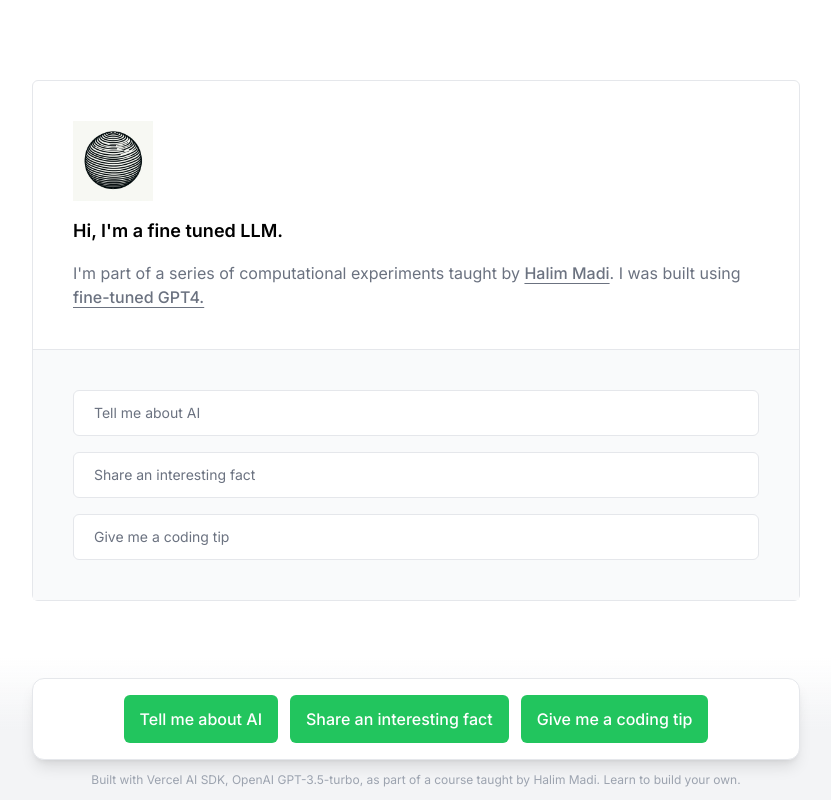
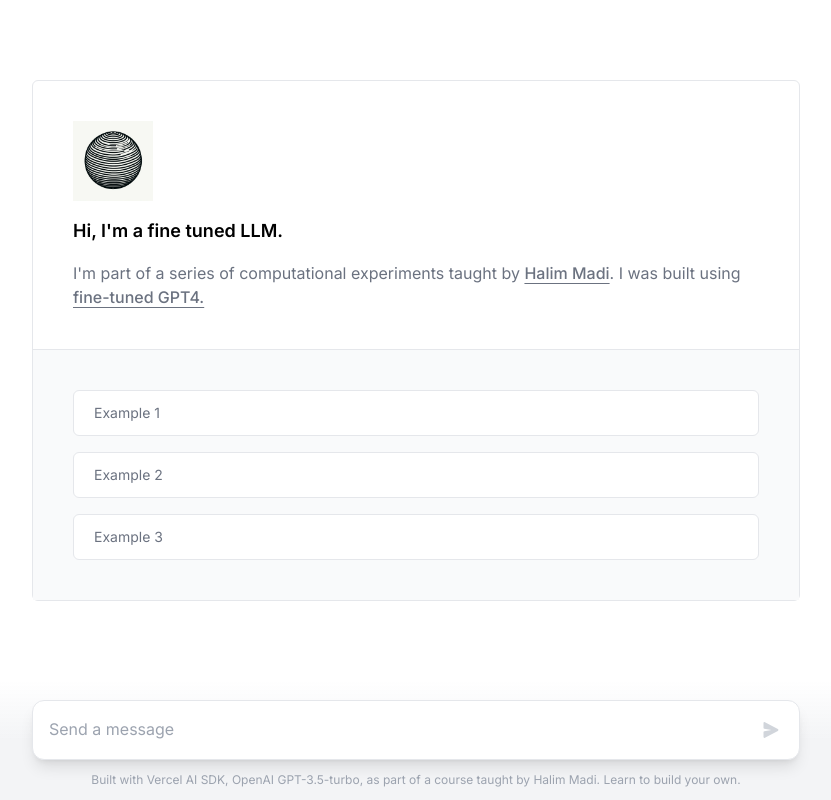
Before and after one commit to madihg/this-living-algorithm, a Next.js app: page / in a window 1280 px wide. Shown: the whole page, without its empty margins (224-1055 px from the left). Built offline with nearby package versions, Linux system fonts and the light colour scheme.

Commit message:
return to original

```diff
--- a/app/page.tsx
+++ b/app/page.tsx
@@ -10,17 +10,20 @@
   SendIcon,
   UserIcon,
 } from "./icons";
+import Textarea from "react-textarea-autosize";
 import Image from "next/image";
 
-// Define the button options
-const buttonOptions = [
-  "Tell me about AI",
-  "Share an interesting fact",
-  "Give me a coding tip",
+const examples = [
+  "Example 1",
+  "Example 2",
+  "Example 3",
 ];
 
 export default function Chat() {
-  const { messages, setInput, handleSubmit, isLoading } = useChat({
+  const formRef = useRef<HTMLFormElement>(null);
+  const inputRef = useRef<HTMLTextAreaElement>(null);
+
+  const { messages, input, setInput, handleSubmit, isLoading } = useChat({
     onResponse: (response) => {
       if (response.status === 429) {
         window.alert("You have reached your request limit for the day.");
@@ -29,12 +32,7 @@
     },
   });
 
-  // Function to handle button clicks
-  const handleButtonClick = (option) => {
-    setInput(option);
-    // Submit the form with the selected option
-    handleSubmit(new Event('submit', { cancelable: true, bubbles: true }));
-  };
+  const disabled = isLoading || input.length === 0;
 
   return (
     <main className="flex flex-col items-center justify-between pb-40">
@@ -108,42 +106,66 @@
             </p>
           </div>
           <div className="flex flex-col space-y-4 border-t border-gray-200 bg-gray-50 p-7 sm:p-10">
-            {buttonOptions.map((option, i) => (
+            {examples.map((example, i) => (
               <button
                 key={i}
                 className="rounded-md border border-gray-200 bg-white px-5 py-3 text-left text-sm text-gray-500 transition-all duration-75 hover:border-black hover:text-gray-700 active:bg-gray-50"
                 onClick={() => {
-                  setInput(option);
-                  handleButtonClick(option);
+                  setInput(example);
+                  inputRef.current?.focus();
                 }}
               >
-                {option}
+                {example}
               </button>
             ))}
           </div>
         </div>
       )}
       <div className="fixed bottom-0 flex w-full flex-col items-center space-y-3 bg-gradient-to-b from-transparent via-gray-100 to-gray-100 p-5 pb-3 sm:px-0">
-        {/* Replaced text input with buttons */}
-        <div className="w-full max-w-screen-md rounded-xl border border-gray-200 bg-white px-4 py-4 shadow-lg">
-          <div className="flex flex-wrap gap-3 justify-center">
-            {buttonOptions.map((option, i) => (
-              <button
-                key={i}
+        <form
+          ref={formRef}
+          onSubmit={handleSubmit}
+          className="relative w-full max-w-screen-md rounded-xl border border-gray-200 bg-white px-4 pb-2 pt-3 shadow-lg sm:pb-3 sm:pt-4"
+        >
+          <Textarea
+            ref={inputRef}
+            tabIndex={0}
+            required
+            rows={1}
+            autoFocus
+            placeholder="Send a message"
+            value={input}
+            onChange={(e) => setInput(e.target.value)}
+            onKeyDown={(e) => {
+              if (e.key === "Enter" && !e.shiftKey) {
+                formRef.current?.requestSubmit();
+                e.preventDefault();
+              }
+            }}
+            spellCheck={false}
+            className="w-full pr-10 focus:outline-none"
+          />
+          <button
+            className={clsx(
+              "absolute inset-y-0 right-3 my-auto flex h-8 w-8 items-center justify-center rounded-md transition-all",
+              disabled
+                ? "cursor-not-allowed bg-white"
+                : "bg-green-500 hover:bg-green-600",
+            )}
+            disabled={disabled}
+          >
+            {isLoading ? (
+              <LoadingCircle />
+            ) : (
+              <SendIcon
                 className={clsx(
-                  "px-4 py-3 rounded-md font-medium transition-all",
-                  isLoading
-                    ? "cursor-not-allowed bg-gray-100 text-gray-400"
-                    : "bg-green-500 text-white hover:bg-green-600",
+                  "h-4 w-4",
+                  input.length === 0 ? "text-gray-300" : "text-white",
                 )}
-                onClick={() => handleButtonClick(option)}
-                disabled={isLoading}
-              >
-                {option}
-              </button>
-            ))}
-          </div>
-        </div>
+              />
+            )}
+          </button>
+        </form>
         <p className="text-center text-xs text-gray-400">
           Built with{" "}
           <a
```
